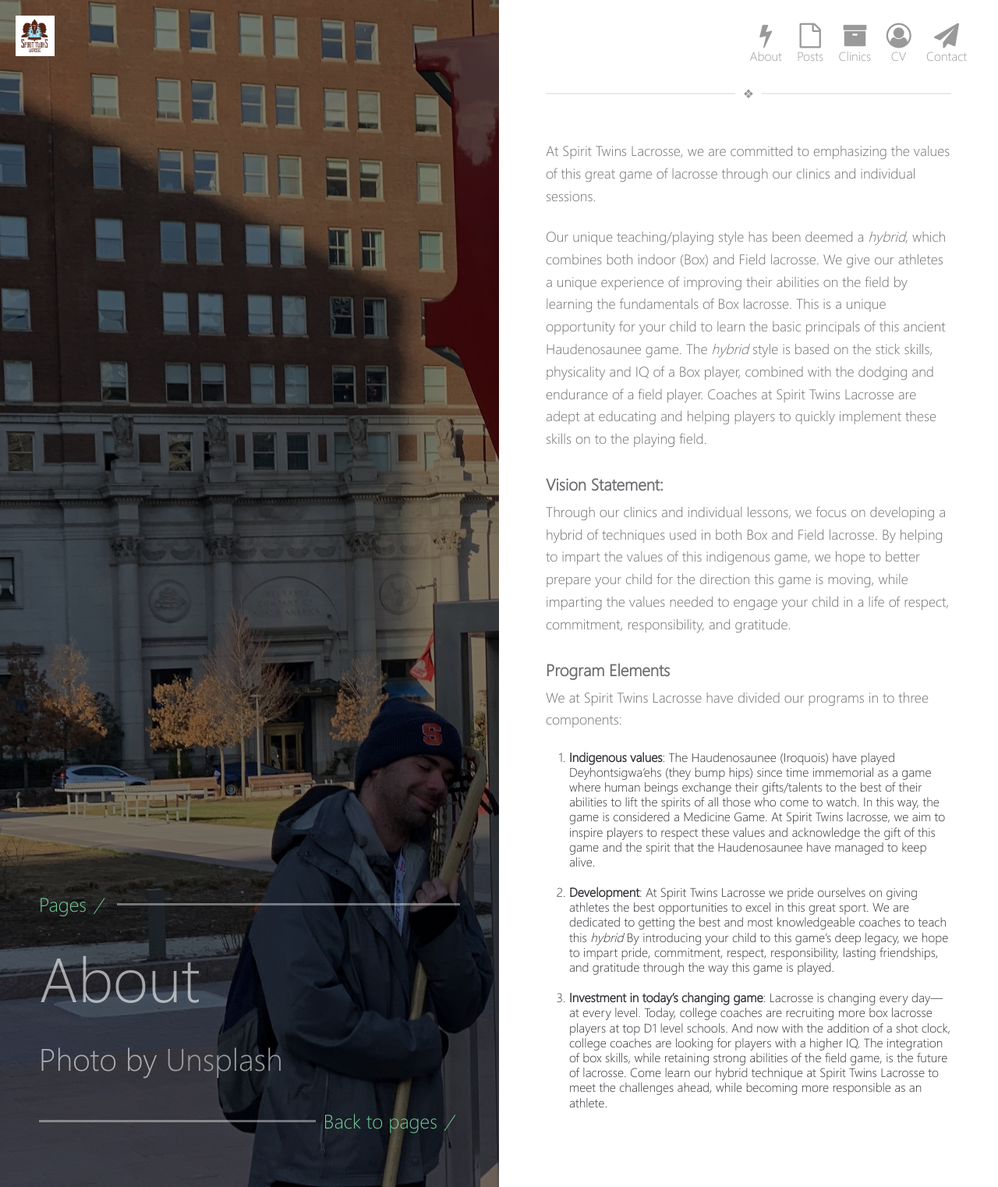
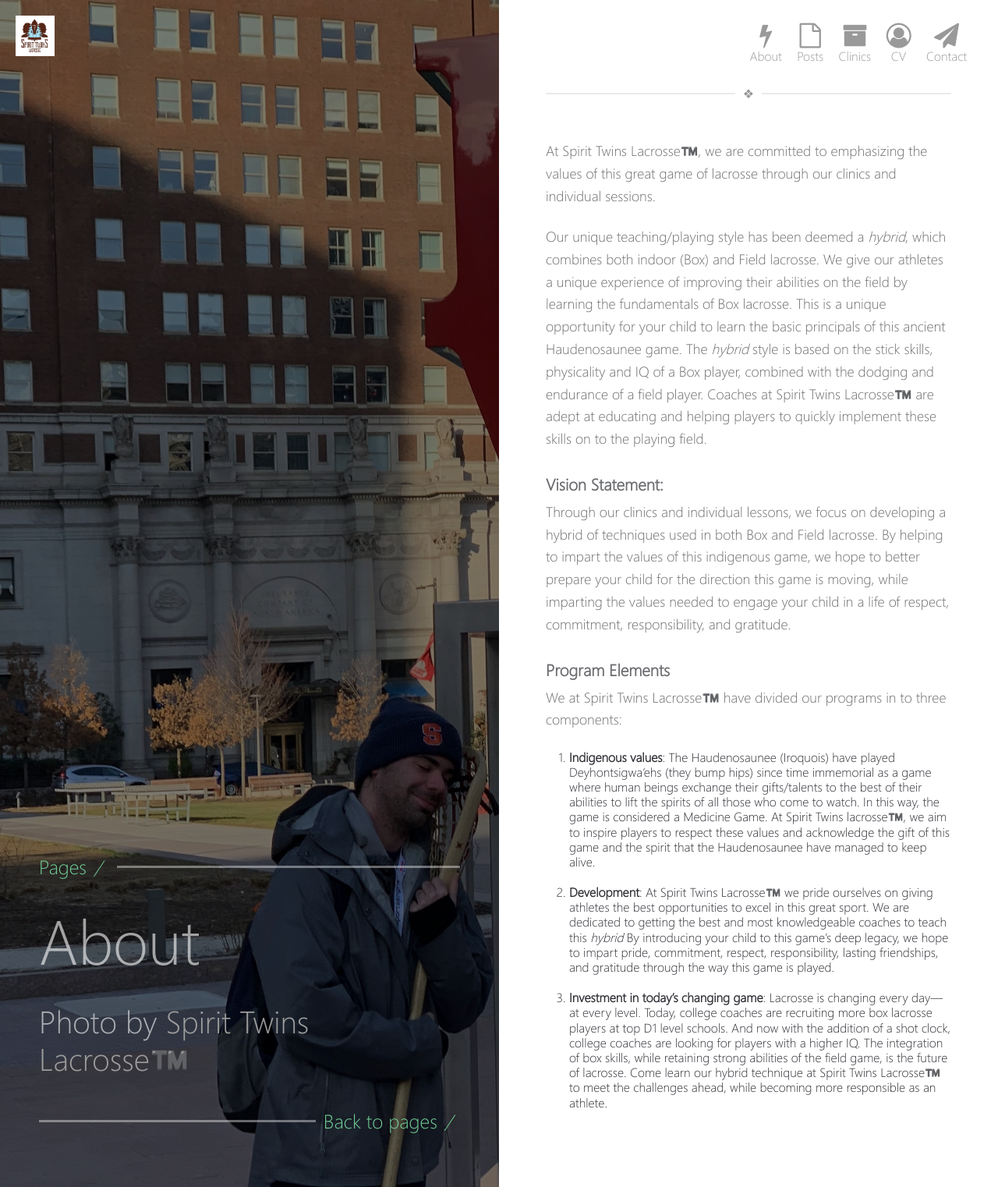
Before and after one commit to adamdjbrett/spirittwinslacrosse.com, a Jekyll site: the page built from _pages/about.md, in a window 1280 px wide. Shown: the whole page at 78% size. Built offline with Jekyll 4.4.1, drawn with Linux system fonts in a browser that asks for light colours.

Commit message:
Spirit Twins Lacrosse
Spirit Twins Lacrosse™️

```diff
--- a/_config.yml
+++ b/_config.yml
@@ -1,5 +1,5 @@
 # Site
-title: 'Spirit Twins Lacrosse'
+title: 'Spirit Twins Lacrosse™️'
 description: 'The Arnold Twins are of the Oneida Nation of Wisconsin and have been playing box lacrosse with the Onondaga Redhawks since they were 3 years old and have over 21 years experience in lacrosse.'
 url: http://stl3.theological.me
 logo: spirit-twins-lacrosse-logo.png                                         # Site logo
--- a/_layouts/page.html
+++ b/_layouts/page.html
@@ -28,7 +28,7 @@
               {{ page.imageattribution }}
             {% endif %}
           {% else %}
-            <a href="https://unsplash.com/">Unsplash</a>
+            <a href="/">Spirit Twins Lacrosse™️</a>
           {% endif %}
           </h4>
           <div class="section-line reverse"><a href="{{ site.url }}/posts.html">Back to pages</a> <em>/</em></div>
--- a/_layouts/post.html
+++ b/_layouts/post.html
@@ -28,7 +28,7 @@
               {{ page.imageattribution }}
             {% endif %}
           {% else %}
-            <a href="https://unsplash.com/">Unsplash</a>
+            <a href="/">Spirit Twins Lacrosse™️</a>
           {% endif %}
           </h4>
           <div class="section-line reverse"><a href="{{ site.url }}/posts.html">Back to posts</a> <em>/</em></div>
--- a/_pages/about.md
+++ b/_pages/about.md
@@ -5,9 +5,9 @@
 permalink: /about/
 ---
 
-At Spirit Twins Lacrosse, we are committed to emphasizing the values of this great game of lacrosse through our clinics and individual sessions.
+At Spirit Twins Lacrosse™️, we are committed to emphasizing the values of this great game of lacrosse through our clinics and individual sessions.
 
-Our unique teaching/playing style has been deemed a _hybrid_, which combines both indoor (Box) and Field lacrosse. We give our athletes a unique experience of improving their abilities on the field by learning the fundamentals of Box lacrosse. This is a unique opportunity for your child to learn the basic principals of this ancient Haudenosaunee game. The _hybrid_ style is based on the stick skills, physicality and IQ of a Box player, combined with the dodging and endurance of a field player. Coaches at Spirit Twins Lacrosse are adept at educating and helping players to quickly implement these skills on to the playing field.
+Our unique teaching/playing style has been deemed a _hybrid_, which combines both indoor (Box) and Field lacrosse. We give our athletes a unique experience of improving their abilities on the field by learning the fundamentals of Box lacrosse. This is a unique opportunity for your child to learn the basic principals of this ancient Haudenosaunee game. The _hybrid_ style is based on the stick skills, physicality and IQ of a Box player, combined with the dodging and endurance of a field player. Coaches at Spirit Twins Lacrosse™️ are adept at educating and helping players to quickly implement these skills on to the playing field.
 
 ### Vision Statement:
 
@@ -17,8 +17,8 @@
 
 ### Program Elements
 
-We at Spirit Twins Lacrosse have divided our programs in to three components:
+We at Spirit Twins Lacrosse™️ have divided our programs in to three components:
 
-1.  **Indigenous values**: The Haudenosaunee (Iroquois) have played Deyhontsigwa’ehs (they bump hips) since time immemorial as a game where human beings exchange their gifts/talents to the best of their abilities to lift the spirits of all those who come to watch. In this way, the game is considered a Medicine Game. At Spirit Twins lacrosse, we aim to inspire players to respect these values and acknowledge the gift of this game and the spirit that the Haudenosaunee have managed to keep alive.
-2.  **Development**: At Spirit Twins Lacrosse we pride ourselves on giving athletes the best opportunities to excel in this great sport. We are dedicated to getting the best and most knowledgeable coaches to teach this _hybrid_ By introducing your child to this game’s deep legacy, we hope to impart pride, commitment, respect, responsibility, lasting friendships, and gratitude through the way this game is played.
-3.  **Investment in today’s changing game**: Lacrosse is changing every day—at every level. Today, college coaches are recruiting more box lacrosse players at top D1 level schools. And now with the addition of a shot clock, college coaches are looking for players with a higher IQ. The integration of box skills, while retaining strong abilities of the field game, is the future of lacrosse. Come learn our hybrid technique at Spirit Twins Lacrosse to meet the challenges ahead, while becoming more responsible as an athlete.
+1.  **Indigenous values**: The Haudenosaunee (Iroquois) have played Deyhontsigwa’ehs (they bump hips) since time immemorial as a game where human beings exchange their gifts/talents to the best of their abilities to lift the spirits of all those who come to watch. In this way, the game is considered a Medicine Game. At Spirit Twins lacrosse™️, we aim to inspire players to respect these values and acknowledge the gift of this game and the spirit that the Haudenosaunee have managed to keep alive.
+2.  **Development**: At Spirit Twins Lacrosse™️ we pride ourselves on giving athletes the best opportunities to excel in this great sport. We are dedicated to getting the best and most knowledgeable coaches to teach this _hybrid_ By introducing your child to this game’s deep legacy, we hope to impart pride, commitment, respect, responsibility, lasting friendships, and gratitude through the way this game is played.
+3.  **Investment in today’s changing game**: Lacrosse is changing every day—at every level. Today, college coaches are recruiting more box lacrosse players at top D1 level schools. And now with the addition of a shot clock, college coaches are looking for players with a higher IQ. The integration of box skills, while retaining strong abilities of the field game, is the future of lacrosse. Come learn our hybrid technique at Spirit Twins Lacrosse™️ to meet the challenges ahead, while becoming more responsible as an athlete.
--- a/_pages/contact.html
+++ b/_pages/contact.html
@@ -5,7 +5,7 @@
 permalink: /contact/
 ---
 
-<h2>Contacting Spirit Twins Lacrosse</h2>
+<h2>Contacting Spirit Twins Lacrosse™️</h2>
 <ul class="fa-ul">
   <li><i class="fa-li fa fa-paper-plane" aria-hidden="true"></i><a href="mailto:spirittwinslacrosse@gmail.com?subject=feedback">spirittwinslacrosse[@]gmail[.]com</a></li>
   <li><i class="fa-li fa fa-globe" aria-hidden="true"></i><a href="/">spirittwinslacrosse.com</a></li>
```
Also changed, not shown: index.md (+1 -1 lines).
